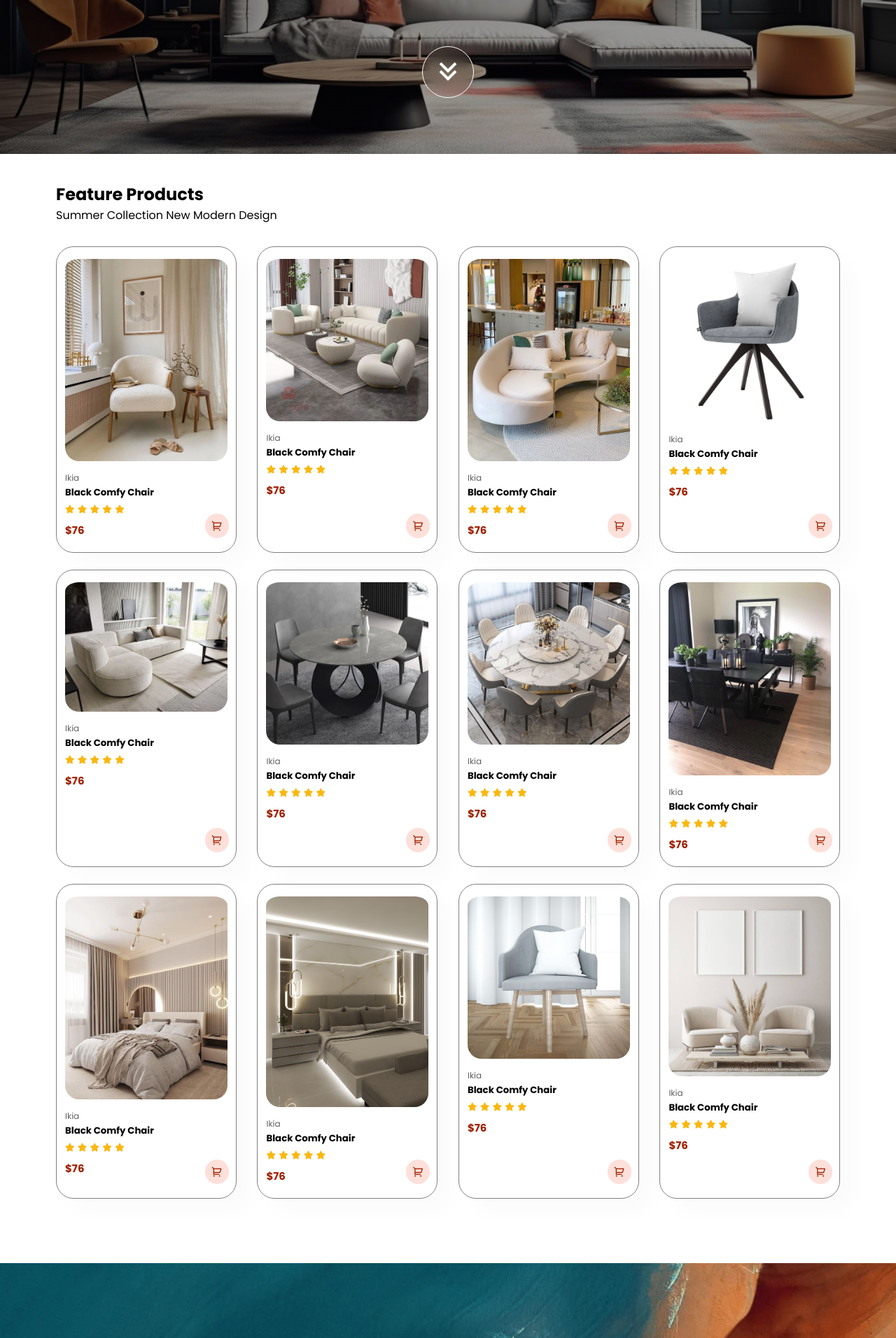
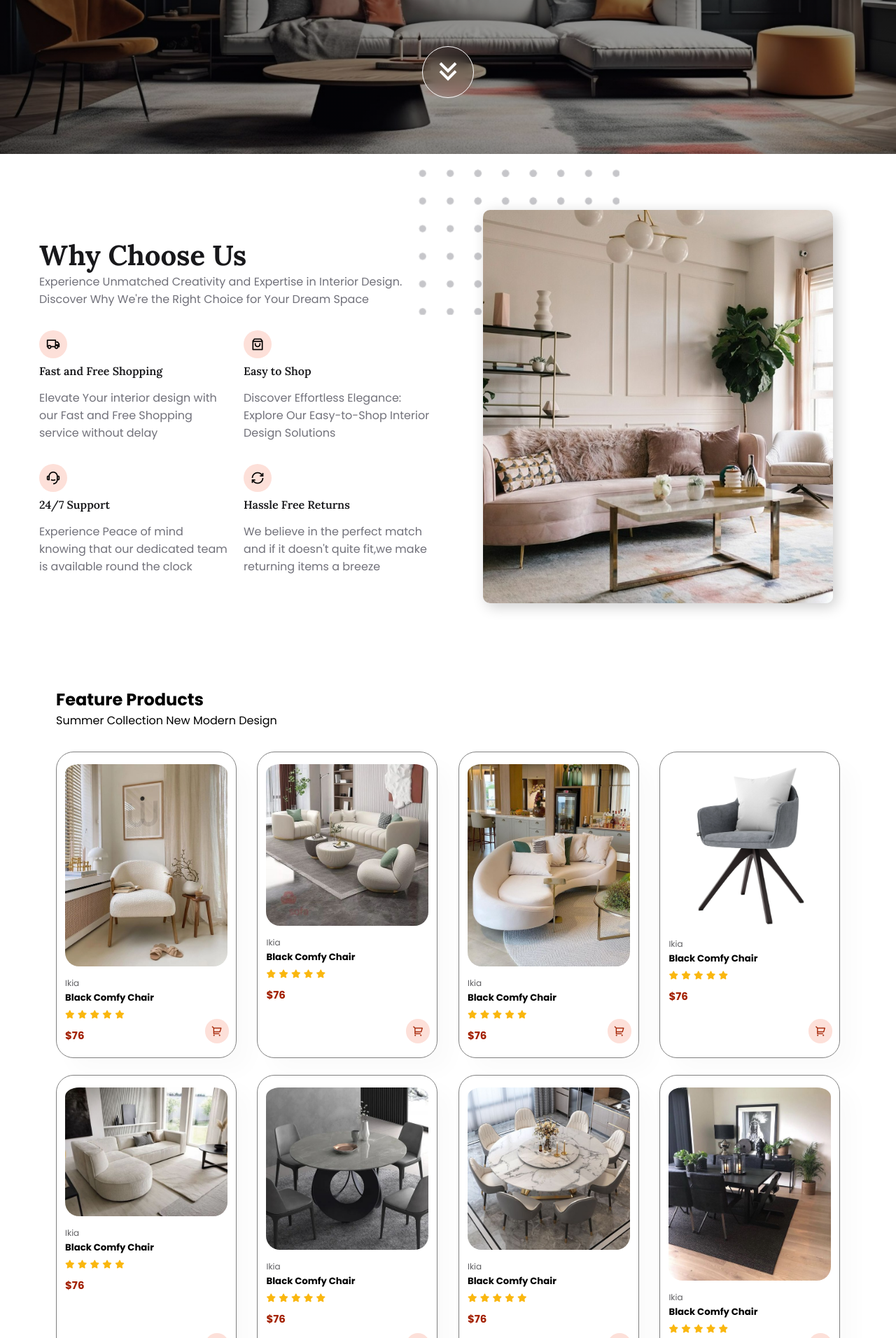
Before and after one commit to Abrar-Hosny/Comfy-home-E-commerce-website, a PHP site: page / in a window 1280 px wide. Shown: the part 431-2343 px from the top of the page at 70% size. Run offline with PHP 8.4, Linux system fonts and the light colour scheme; some libraries are stand-ins or nearby versions.

Commit message:
why you choose us section done

```diff
--- a/index.css
+++ b/index.css
@@ -203,6 +203,18 @@ transition: 0.3s;
     margin-right: 20px;
 }
 
+
+button.normal{
+    font-size: 14px;
+    font-weight: 600;
+    padding: 15px 30px;
+    color :black;
+    background-color: white;
+    border-radius: 4px;
+    cursor: pointer
+    ;
+}
+
 #product1 .pro-container{
     display: flex;
     flex-direction: row;
@@ -313,4 +325,82 @@ width: 100%;
 height: 40vh;
 background-size: cover;
 background-repeat: no-repeat;
+
 }
+#banner h4{
+    color: white;
+    font-size: 16px;
+}
+
+#banner h2{
+    color: white;
+    font-size: 30px;
+    padding: 10px 0;
+
+
+}
+
+#banner h2 span{
+    color:rgb(240, 55, 9) ;
+    font-size: 60px;
+
+}
+
+.choose_container{
+    position: relative;
+    display: grid;
+    grid-template-columns: repeat(2,1fr);
+    gap: 2rem;
+    align-items: center;
+}
+/* dot image */
+.choose_container .choose_bg{
+    position: absolute;
+    top: 1rem;
+    left: 50%;
+    transform: translateX(-3rem);
+    max-width: 300px;
+    opacity: 0.4;
+    z-index: -1;
+
+}
+
+
+.choose_grid{
+    display: grid;
+
+    margin-top: 2rem;
+    grid-template-columns: repeat(2,1fr);
+    gap: 2rem 1rem;
+}
+
+.choose_card span{
+    display: inline-block;
+
+    background-color: rgb(253, 224, 217);
+    margin-bottom: .5rem;
+    padding :5px 10px;
+    font-size: 1.25rem;
+    border-radius: 50px;
+
+}
+
+.choose_card h4{
+    margin-bottom: 1rem;
+    font-size: 1rem;
+    font-weight: 600;
+    font-family: var(--header-font);
+    color: var(--text-dark);
+}
+
+.choose_card p {
+    color: var(--text-light);
+
+}
+
+.choose_image img{
+    max-width: 500px;
+    margin: auto;
+    border-radius: 10px;
+    box-shadow: 5px 5px 20px rgba(0,0,0,0.2);
+}
--- a/index.html
+++ b/index.html
@@ -38,6 +38,8 @@
 
   </nav>
 
+
+
   <div class="section_container header_container" id="home">
     <h1>Make Your Interior More Minimlistic & Modern</h1>
     <p>Turn Your room with panto into a lot more minimalistic and modern with ease and speed</p>
@@ -45,6 +47,89 @@
     <a href="#choose"><i class="ri-arrow-down-double-fill"></i></a>
   </div>
 </header>
+<!-- why you choose us -->
+<section class="section_container choose_container" id="choose">
+  <img class="choose_bg" src="assets/dot-bg.png" >
+<div class="choose_content">
+  <h2 class="section_header">Why Choose Us</h2>
+<p class="section_subheader">
+  Experience Unmatched Creativity and Expertise in Interior Design.
+  Discover Why We're the Right Choice for Your Dream Space
+</p>
+<div class="choose_grid">
+  <div class="choose_card">
+    <span>
+      <i class="ri-truck-line"></i>
+        </span>
+
+    <h4>Fast and Free Shopping</h4>
+  <p>Elevate Your interior design with our Fast and Free Shopping
+    service without delay
+  </p>
+  </div>
+
+<div class="choose_card">
+  <span>
+    <i class="ri-shopping-bag-3-line"></i>  </span>
+
+  <h4>Easy to Shop</h4>
+<p>Discover Effortless Elegance: Explore Our Easy-to-Shop Interior Design Solutions
+</p>
+</div>
+
+  <div class="choose_card">
+    <span>
+      <i class="ri-customer-service-2-line"></i>    </span>
+
+    <h4>24/7 Support</h4>
+  <p>Experience Peace of mind knowing that our dedicated team is
+    available round the clock
+  </p>
+  </div>
+
+
+<div class="choose_card">
+  <span>
+    <i class="ri-loop-right-line"></i>
+  </span>
+
+  <h4>Hassle Free Returns</h4>
+<p>We believe in the perfect match and if it doesn't quite fit,we make
+  returning items a breeze
+</p>
+</div>
+
+</div>
+</div>
+
+
+<div class="choose_image">
+  <img src="assets/choose.jpg">
+
+</div>
+</section>
+
+
+
+
+
+
+
+
+
+
+
+
+
+
+
+
+
+
+
+
+
+
 
       <section id="product1" class="section-p1">
 <h2>Feature Products</h2>
@@ -279,6 +364,163 @@
         <h2>  Up to<span> 70% off</span> - All furniture products</h2>
         <button>Explore More </button>
       </section>
+      <!--New Arivels-->
+      <section id="product1" class="section-p1">
+        <h2>New Arrivals</h2>
+        <p>Summer Collection New Modern Design </p>
+        <div class="pro-container">
+
+
+
+
+
+          <div class="pro">
+            <img src="assets/ee5b1c309ceaef47e5e2559927947a00.jpg" alt="">
+            <div class="des">
+              <span>Ikia</span>
+        <h5>Black Comfy Chair</h5>
+        <div class="star">
+          <i class="fas fa-star"></i>
+          <i class="fas fa-star"></i>
+          <i class="fas fa-star"></i>
+          <i class="fas fa-star"></i>
+          <i class="fas fa-star"></i>
+
+        </div>
+        <h4>$76</h4>
+            </div>
+            <a href="#"><i class="ri-shopping-cart-2-line cart"></i></a>
+          </div>
+
+          <div class="pro">
+            <img src="assets/361e73257c6f65f5032fa027c7fc0560.jpg" alt="">
+            <div class="des">
+              <span>Ikia</span>
+        <h5>Black Comfy Chair</h5>
+        <div class="star">
+          <i class="fas fa-star"></i>
+          <i class="fas fa-star"></i>
+          <i class="fas fa-star"></i>
+          <i class="fas fa-star"></i>
+          <i class="fas fa-star"></i>
+
+        </div>
+        <h4>$76</h4>
+            </div>
+            <a href="#"><i class="ri-shopping-cart-2-line cart"></i></a>
+          </div>
+
+          <div class="pro">
+            <img src="assets/a258706ce535f54920f478983759a9e6.jpg" alt="">
+            <div class="des">
+              <span>Ikia</span>
+        <h5>Black Comfy Chair</h5>
+        <div class="star">
+          <i class="fas fa-star"></i>
+          <i class="fas fa-star"></i>
+          <i class="fas fa-star"></i>
+          <i class="fas fa-star"></i>
+          <i class="fas fa-star"></i>
+
+        </div>
+        <h4>$76</h4>
+            </div>
+            <a href="#"><i class="ri-shopping-cart-2-line cart"></i></a>
+          </div>
+
+          <div class="pro">
+            <img src="assets/7d6d1e9fc6ed6ac770d8a18445336995.jpg" alt="">
+            <div class="des">
+              <span>Ikia</span>
+        <h5>Black Comfy Chair</h5>
+        <div class="star">
+          <i class="fas fa-star"></i>
+          <i class="fas fa-star"></i>
+          <i class="fas fa-star"></i>
+          <i class="fas fa-star"></i>
+          <i class="fas fa-star"></i>
+
+        </div>
+        <h4>$76</h4>
+            </div>
+            <a href="#"><i class="ri-shopping-cart-2-line cart"></i></a>
+          </div>
+
+          <div class="pro">
+            <img src="assets/3d0e150a88c1b0417ae4936cd6c6db5b.jpg" alt="">
+            <div class="des">
+              <span>Ikia</span>
+        <h5>Black Comfy Chair</h5>
+        <div class="star">
+          <i class="fas fa-star"></i>
+          <i class="fas fa-star"></i>
+          <i class="fas fa-star"></i>
+          <i class="fas fa-star"></i>
+          <i class="fas fa-star"></i>
+
+        </div>
+        <h4>$76</h4>
+            </div>
+            <a href="#"><i class="ri-shopping-cart-2-line cart"></i></a>
+          </div>
+
+          <div class="pro">
+            <img src="assets/1634f174b28f282ee30fa296450671c1.jpg" alt="">
+            <div class="des">
+              <span>Ikia</span>
+        <h5>Black Comfy Chair</h5>
+        <div class="star">
+          <i class="fas fa-star"></i>
+          <i class="fas fa-star"></i>
+          <i class="fas fa-star"></i>
+          <i class="fas fa-star"></i>
+          <i class="fas fa-star"></i>
+
+        </div>
+        <h4>$76</h4>
+            </div>
+            <a href="#"><i class="ri-shopping-cart-2-line cart"></i></a>
+          </div>
+
+          <div class="pro">
+            <img src="assets/seller-3.jpg" alt="">
+            <div class="des">
+              <span>Ikia</span>
+        <h5>Black Comfy Chair</h5>
+        <div class="star">
+          <i class="fas fa-star"></i>
+          <i class="fas fa-star"></i>
+          <i class="fas fa-star"></i>
+          <i class="fas fa-star"></i>
+          <i class="fas fa-star"></i>
+
+        </div>
+        <h4>$76</h4>
+            </div>
+            <a href="#"><i class="ri-shopping-cart-2-line cart"></i></a>
+          </div>
+
+          <div class="pro">
+            <img src="assets/50807d1af5e37f251fc667736da4d3cf.jpg" alt="">
+            <div class="des">
+              <span>Ikia</span>
+        <h5>Black Comfy Chair</h5>
+        <div class="star">
+          <i class="fas fa-star"></i>
+          <i class="fas fa-star"></i>
+          <i class="fas fa-star"></i>
+          <i class="fas fa-star"></i>
+          <i class="fas fa-star"></i>
+
+        </div>
+        <h4>$76</h4>
+            </div>
+            <a href="#"><i class="ri-shopping-cart-2-line cart"></i></a>
+          </div>
+
+        </div>
+
+              </section>
 
       <!-- <script src="https://cdnjs.cloudflare.com/ajax/libs/flowbite/2.2.0/flowbite.min.js"></script> -->
       <script src="https://unpkg.com/scrollreveal"></script>
```
